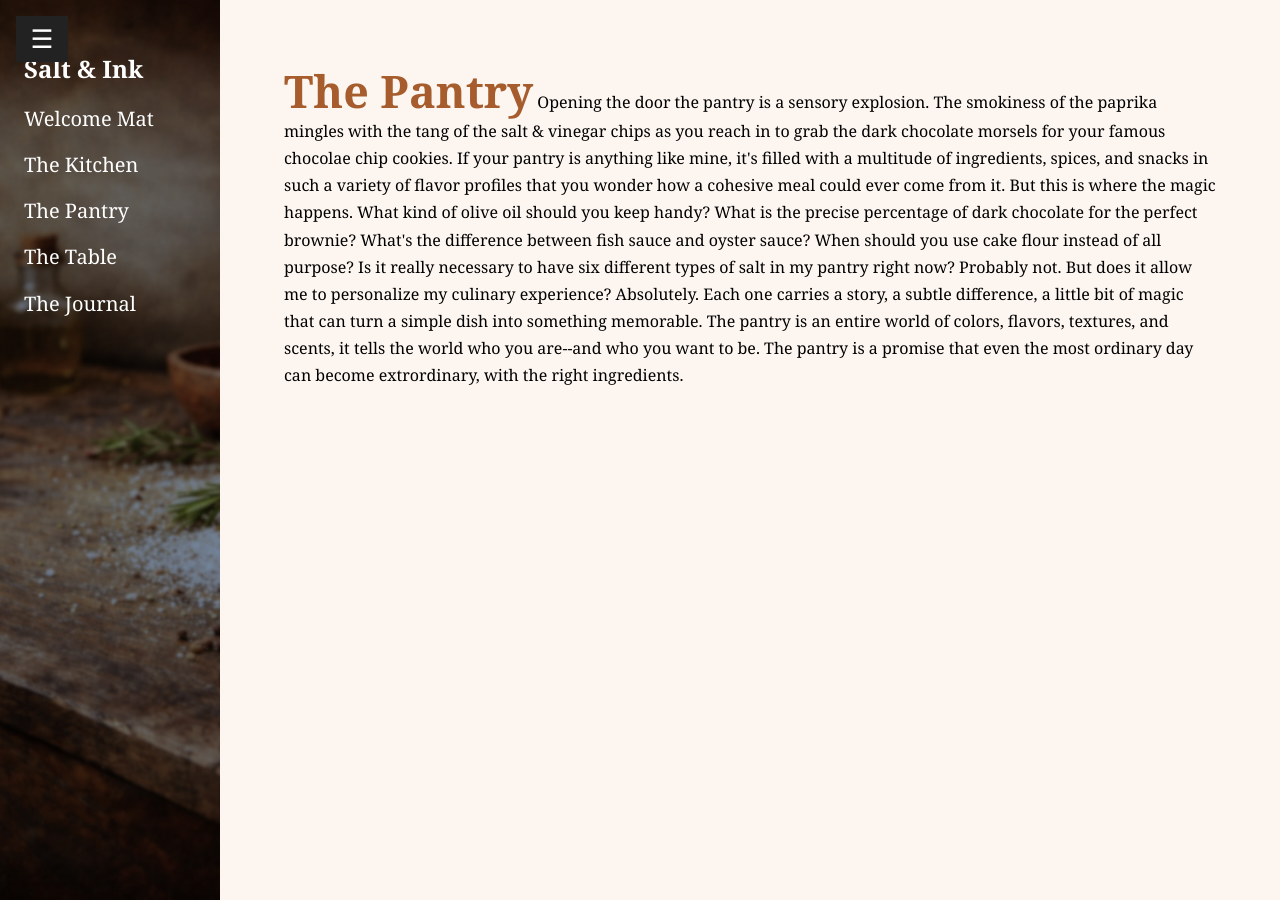
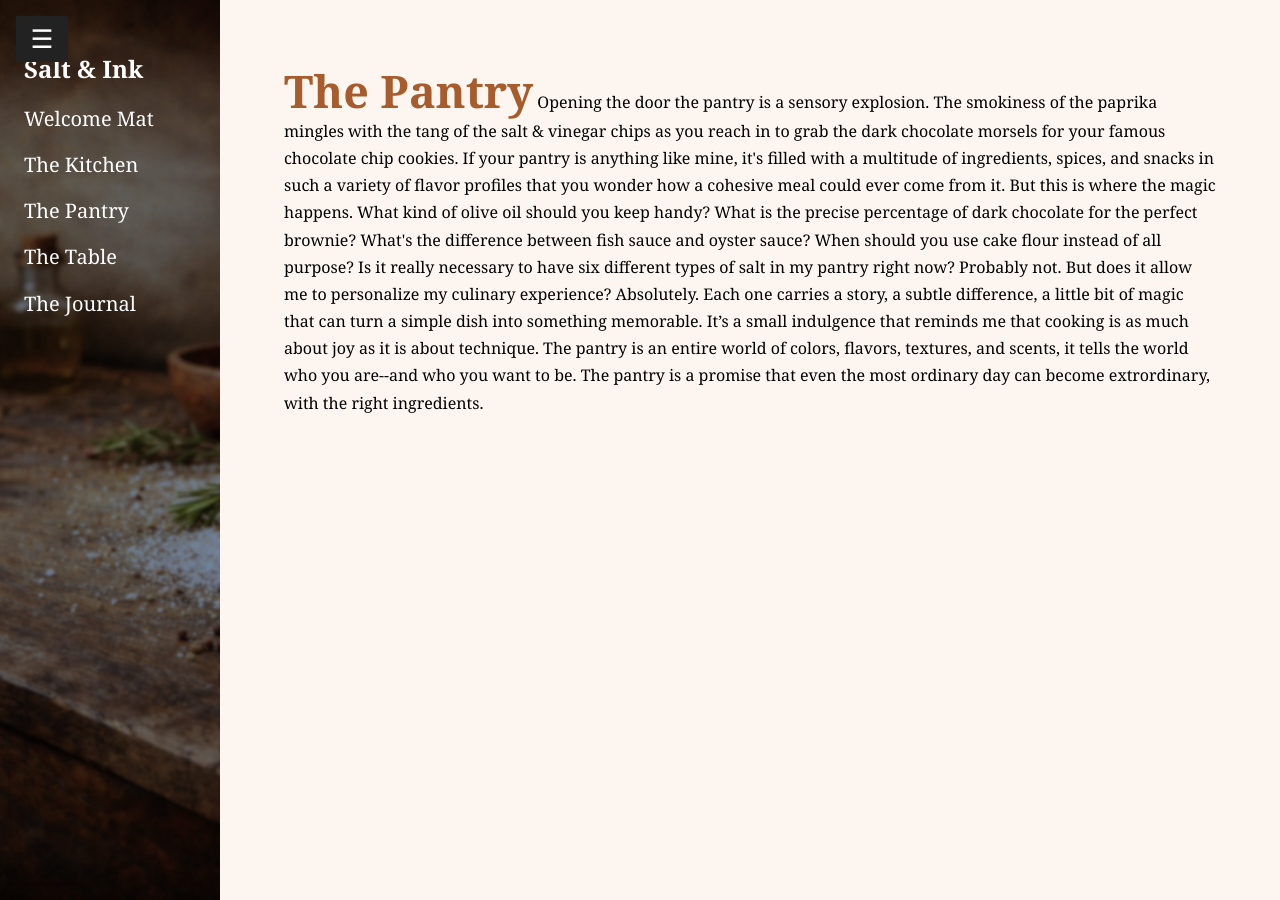
Before and after one commit to saltandinkjournal/saltandinkjournal.github.io, a Jekyll site: the page built from pantry/index.md, in a window 1280 px wide. Built offline with Jekyll 4.4.1, drawn with Linux system fonts in a browser that asks for light colours.

Commit message:
Update index.md

```diff
--- a/pantry/index.md
+++ b/pantry/index.md
@@ -6,7 +6,7 @@ title: The Kitchen
 <p>
 <span class="page-title">The Pantry</span>
 
-Opening the door the pantry is a sensory explosion. The smokiness of the paprika mingles with the tang of the salt & vinegar chips as you reach in to grab the dark chocolate morsels for your famous chocolae chip cookies. If your pantry is anything like mine, it's filled with a multitude of ingredients, spices, and snacks in such a variety of flavor profiles that you wonder how a cohesive meal could ever come from it. But this is where the magic happens.
+Opening the door the pantry is a sensory explosion. The smokiness of the paprika mingles with the tang of the salt & vinegar chips as you reach in to grab the dark chocolate morsels for your famous chocolate chip cookies. If your pantry is anything like mine, it's filled with a multitude of ingredients, spices, and snacks in such a variety of flavor profiles that you wonder how a cohesive meal could ever come from it. But this is where the magic happens.
 
 What kind of olive oil should you keep handy?
 
@@ -16,6 +16,6 @@ What's the difference between fish sauce and oyster sauce?
 
 When should you use cake flour instead of all purpose?
 
-Is it really necessary to have six different types of salt in my pantry right now?  Probably not. But does it allow me to personalize my culinary experience?  Absolutely. Each one carries a story, a subtle difference, a little bit of magic that can turn a simple dish into something memorable.
+Is it really necessary to have six different types of salt in my pantry right now?  Probably not. But does it allow me to personalize my culinary experience?  Absolutely. Each one carries a story, a subtle difference, a little bit of magic that can turn a simple dish into something memorable. It’s a small indulgence that reminds me that cooking is as much about joy as it is about technique.
 
 The pantry is an entire world of colors, flavors, textures, and scents, it tells the world who you are--and who you want to be. The pantry is a promise that even the most ordinary day can become extrordinary, with the right ingredients.
```
